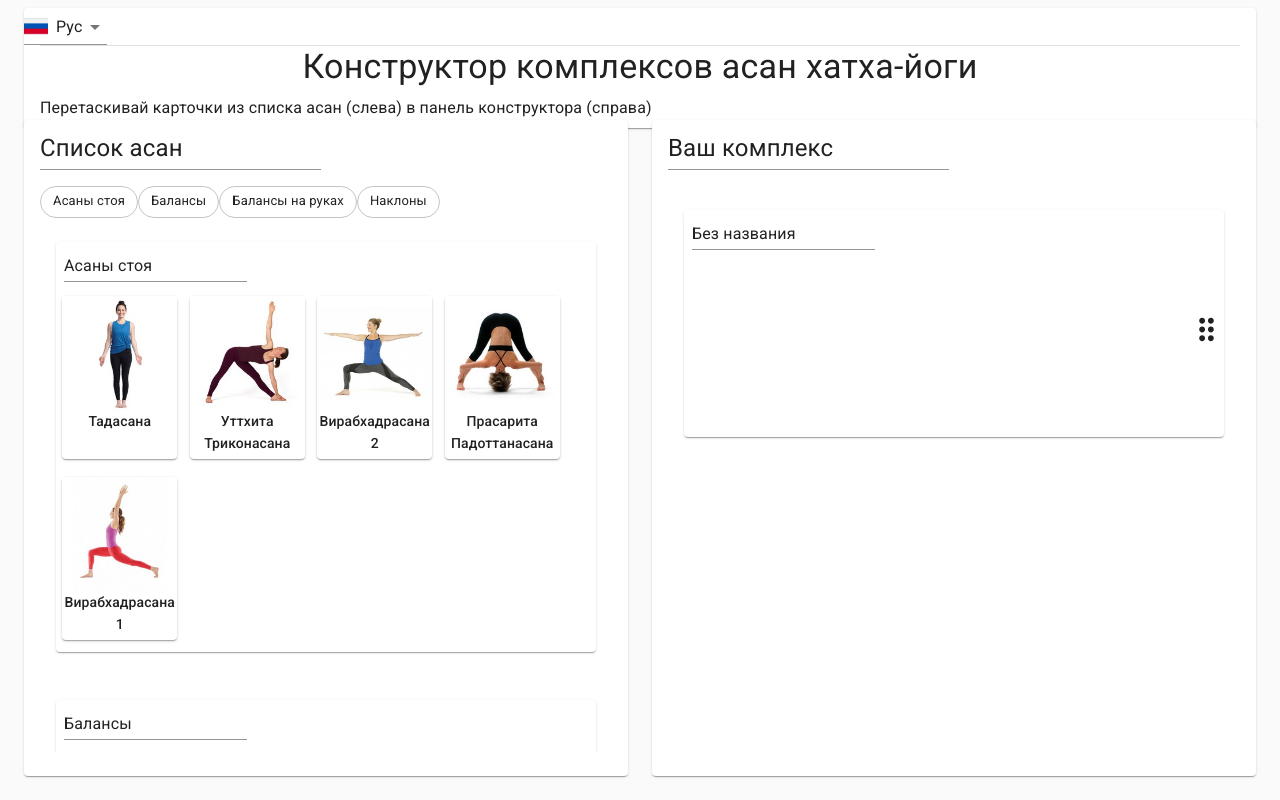
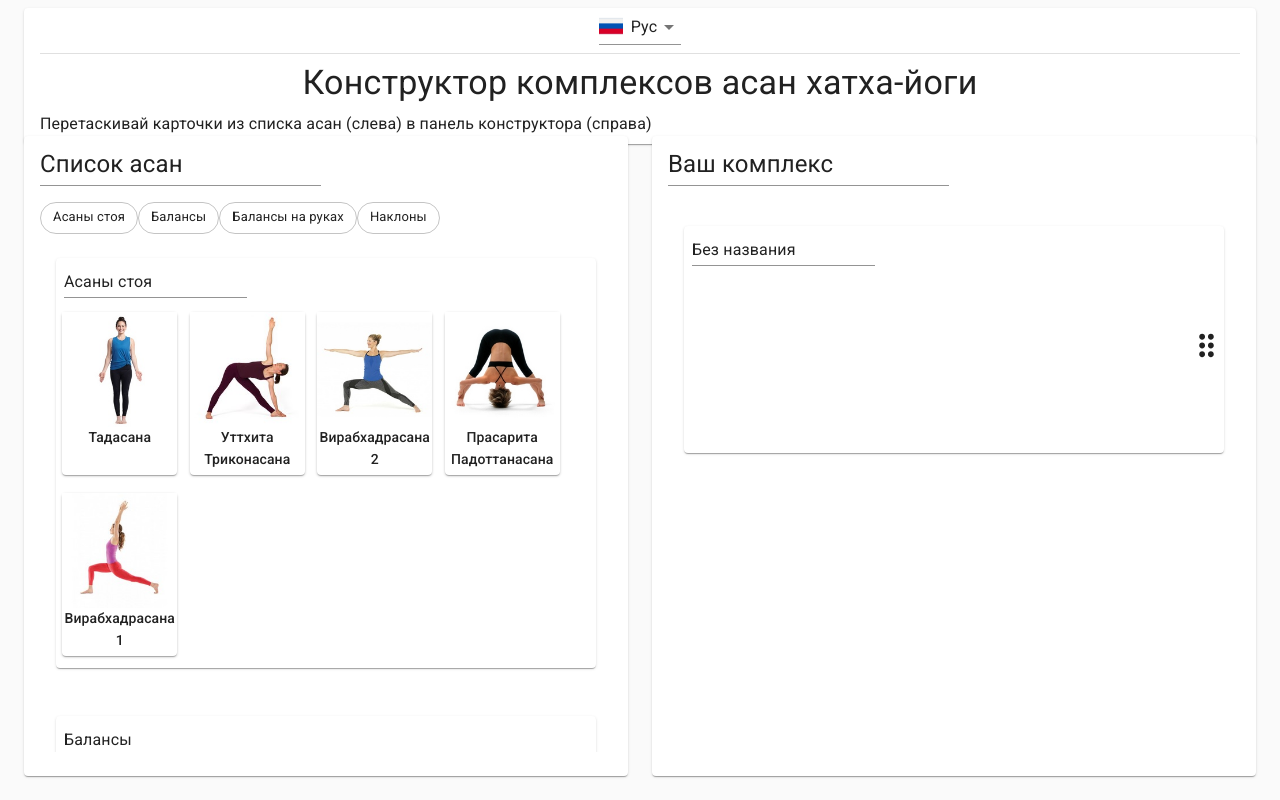
Before and after one commit to Zadovsky/YogaSequenceBuilder, a React (Create React App) app: page / in a window 1280 px wide. Built offline with nearby package versions, Linux system fonts and the light colour scheme.

Commit message:
Создал компонент Header

```diff
--- a/src/components/App.js
+++ b/src/components/App.js
@@ -16,13 +16,13 @@ export default function App(props) {
         <DnDContext>
           <Container maxWidth="lg" style={{ height: "100%" }}>
             <Grid container spacing={3} style={{ height: "100%" }}>
-              <Grid item xs={12} style={{ height: "15%" }}>
+              <Grid item xs={12} style={{ height: "17%" }}>
                 <PageTop />
               </Grid>
-              <Grid item xs={6} style={{ height: "85%" }}>
+              <Grid item xs={6} style={{ height: "83%" }}>
                 <AsanasPanel />
               </Grid>
-              <Grid item xs={6} style={{ height: "85%" }}>
+              <Grid item xs={6} style={{ height: "83%" }}>
                 <SchedulePanel />
               </Grid>
             </Grid>
--- /dev/null
+++ b/src/components/Header.js
@@ -0,0 +1,29 @@
+import React from "react";
+import LanguageChooser from "../components/LanguageChooser";
+import Grid from "@material-ui/core/Grid";
+import { makeStyles } from "@material-ui/core/styles";
+import "./Header.css";
+
+const useStyles = makeStyles(theme => ({
+  grid: {
+    padding: theme.spacing(0, 0, 1)
+  }
+}));
+
+export default function Header(props) {
+  const classes = useStyles();
+
+  return (
+    <Grid container className={classes.grid}>
+      <Grid item xs={4}></Grid>
+      <Grid item xs={4} style={{ textAlign: "center" }}>
+        <LanguageChooser
+          language={props.language}
+          langList={props.langList}
+          onChangeAction={props.onChangeAction}
+        />
+      </Grid>
+      <Grid item xs={4}></Grid>
+    </Grid>
+  );
+}
--- a/src/containers/PageTop.js
+++ b/src/containers/PageTop.js
@@ -4,13 +4,16 @@ import { makeStyles } from "@material-ui/core/styles";
 import { Typography } from "@material-ui/core";
 import Paper from "@material-ui/core/Paper";
 import Divider from "@material-ui/core/Divider";
-import LanguageChooser from "../components/LanguageChooser";
+import Header from "../components/Header";
 import { onChangeLangChooser } from "../actions/LanguageChooserActions";
 import "./PageTop.css";
 
 const useStyles = makeStyles(theme => ({
-  root: {
+  paper: {
     margin: theme.spacing(1, 0)
+  },
+  h1: {
+    padding: theme.spacing(1, 2, 0)
   },
   instruction: {
     padding: theme.spacing(1, 2)
@@ -21,14 +24,19 @@ function PageTop(props) {
   const classes = useStyles();
 
   return (
-    <Paper className={classes.root}>
-      <LanguageChooser
+    <Paper className={classes.paper}>
+      <Header
         language={props.language.curLang}
         langList={props.language.langList}
         onChangeAction={props.onChangeLangChooser}
       />
       <Divider variant="middle" />
-      <Typography variant="h4" component="h1" align="center">
+      <Typography
+        variant="h4"
+        component="h1"
+        align="center"
+        className={classes.h1}
+      >
         {props.pageTop.headerText[props.language.curLang]}
       </Typography>
       <Typography variant="body1" className={classes.instruction}>
```
Also changed, not shown: src/components/Header.css (added).
